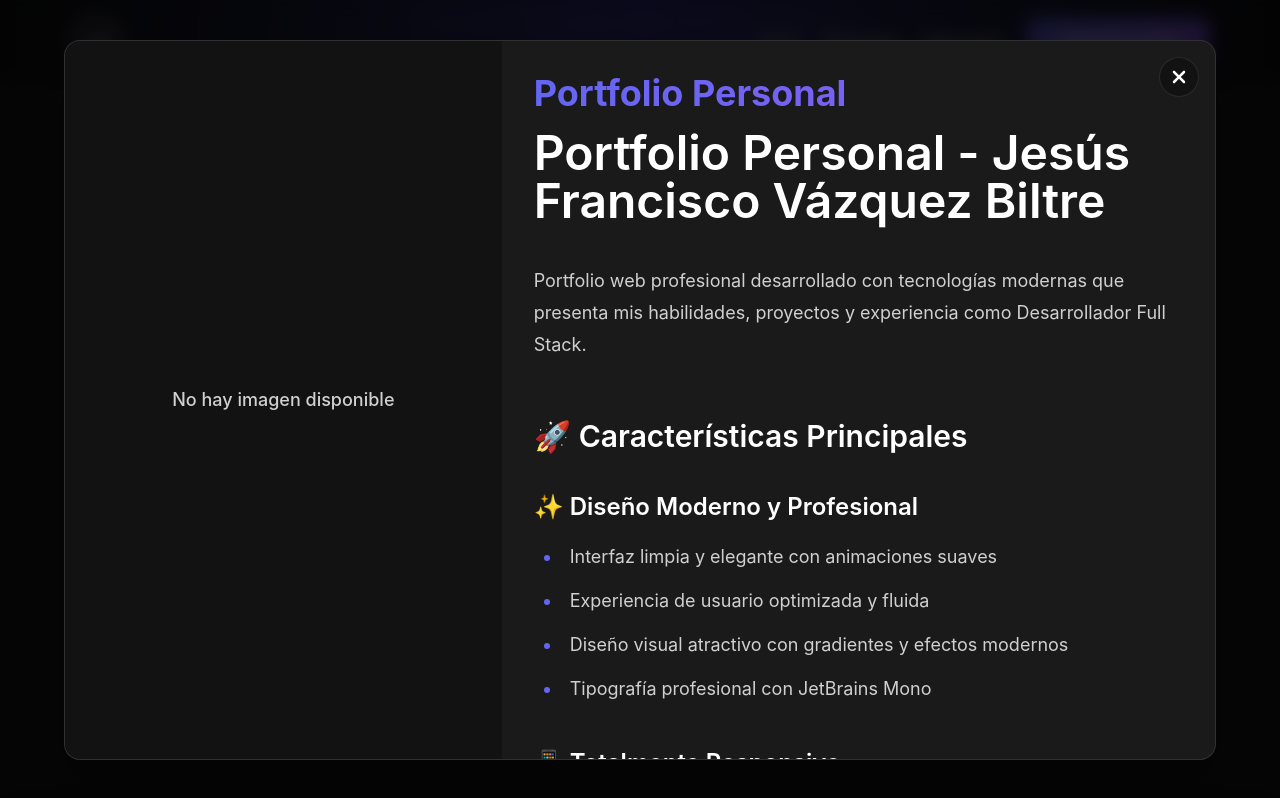
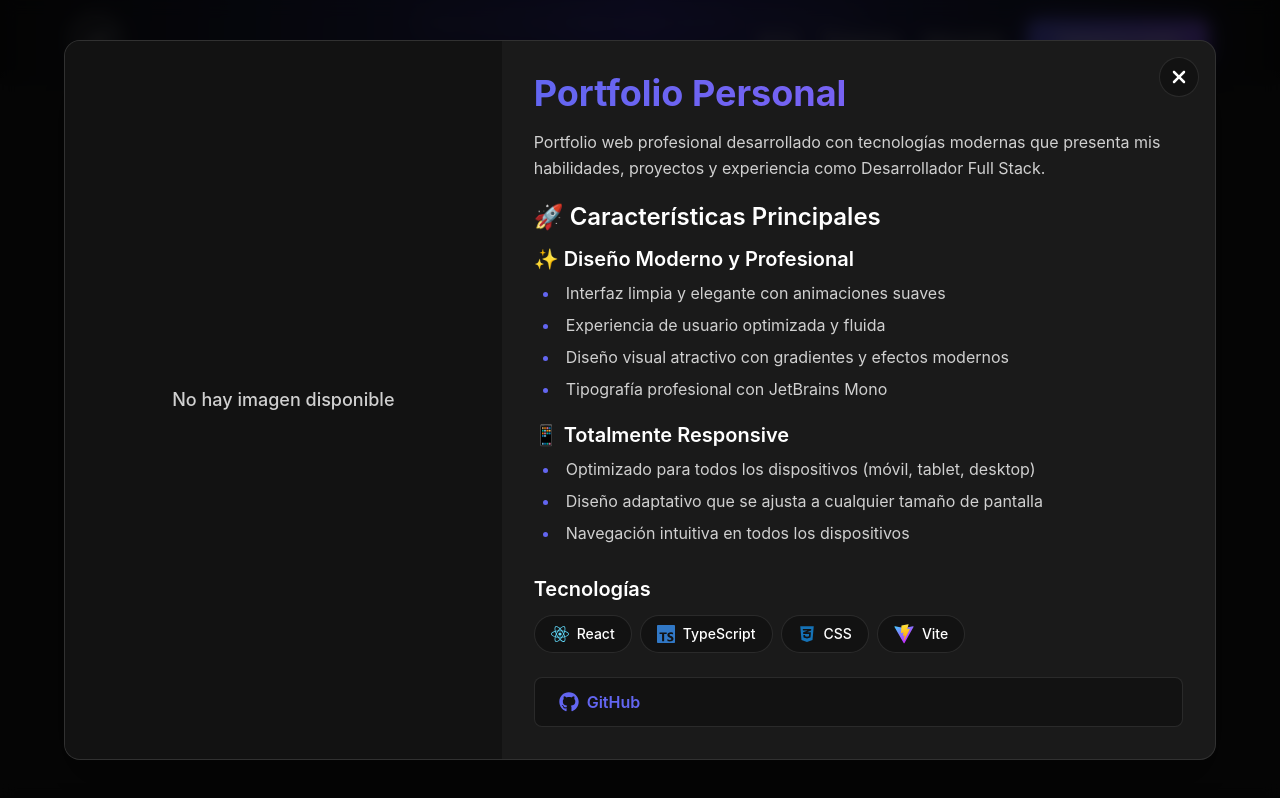
Before and after one commit to jesusfvb/portfolio, a React (Vite) app: page / in a window 1280 px wide. Both pictures are taken after a click on the element 862 px from the left and 1368 px from the top of the page. Shown: the part 968-1766 px from the top of the page. Built offline with nearby package versions, Linux system fonts and the light colour scheme.

Commit message:
refactor(projects): Replace ProjectHeader with ProjectDescription component for improved project detail presentation and streamline layout

```diff
--- a/public/projects_descriptions/portfolio/full.md
+++ b/public/projects_descriptions/portfolio/full.md
@@ -1,5 +1,3 @@
-# Portfolio Personal - Jesús Francisco Vázquez Biltre
-
 Portfolio web profesional desarrollado con tecnologías modernas que presenta mis habilidades, proyectos y experiencia como Desarrollador Full Stack.
 
 ## 🚀 Características Principales
--- a/src/presentation/components/sections/projects/components/detail/ProjectContentSection.tsx
+++ b/src/presentation/components/sections/projects/components/detail/ProjectContentSection.tsx
@@ -1,4 +1,4 @@
-import ProjectHeader from "./ProjectHeader";
+import ProjectDescription from "./ProjectDescription";
 import ProjectTechnologies from "./ProjectTechnologies";
 import ProjectLinks from "./ProjectLinks";
 import type { Project } from "@/domain/interfaces";
@@ -14,14 +14,16 @@ const ProjectContentSection = ({ project }: ProjectContentSectionProps) => {
   return (
     <div className="flex flex-2 flex-col overflow-y-auto md:max-h-[90vh]">
       <div className="flex h-full flex-col justify-between p-6 md:p-8">
-        <div>
-          <ProjectHeader
-            title={project.title}
-            description={description.full}
-          />
+        <div className="flex-1 flex flex-col min-h-0">
+          <h2 className="mb-4 shrink-0 bg-linear-to-r from-[#6366f1] to-[#8b5cf6] bg-clip-text text-3xl font-bold text-transparent md:text-4xl">
+            {project.title}
+          </h2>
+          <div className="flex-1 overflow-y-auto pr-2 min-h-0">
+            <ProjectDescription description={description.full} />
+          </div>
         </div>
 
-        <div>
+        <div className="shrink-0 mt-6">
           <ProjectTechnologies technologies={project.technologies} />
           <ProjectLinks project={project} />
         </div>
--- /dev/null
+++ b/src/presentation/components/sections/projects/components/detail/ProjectDescription.tsx
@@ -0,0 +1,15 @@
+import ReactMarkdown from "react-markdown";
+
+interface ProjectDescriptionProps {
+  description: string;
+}
+
+const ProjectDescription = ({ description }: ProjectDescriptionProps) => {
+  return (
+    <article className="prose prose-invert prose-base max-w-none mb-6 text-[#d0d0d0] text-base [&_h1]:text-white [&_h1]:text-3xl [&_h1]:mb-4 [&_h1]:mt-5 [&_h2]:text-white [&_h2]:text-2xl [&_h2]:mb-3 [&_h2]:mt-4 [&_h3]:text-white [&_h3]:text-xl [&_h3]:mb-2 [&_h3]:mt-3 [&_h4]:text-white [&_h4]:text-lg [&_h4]:mb-2 [&_h4]:mt-3 [&_h5]:text-white [&_h5]:text-base [&_h6]:text-white [&_h6]:text-base [&_h1]:font-semibold [&_h2]:font-semibold [&_h3]:font-semibold [&_p]:text-base [&_p]:leading-relaxed [&_strong]:text-white [&_strong]:font-semibold [&_a]:text-[#6366f1] [&_a]:font-medium [&_a]:no-underline hover:[&_a]:text-[#8b5cf6] hover:[&_a]:underline [&_code]:text-[#8b5cf6] [&_code]:bg-[rgba(99,102,241,0.15)] [&_code]:px-1 [&_code]:py-0.5 [&_code]:rounded [&_code]:font-mono [&_code]:text-sm [&_pre]:bg-[#1a1a1a] [&_pre]:text-[#d0d0d0] [&_pre]:border [&_pre]:border-[rgba(255,255,255,0.1)] [&_pre]:text-sm [&_blockquote]:border-l-[#6366f1] [&_blockquote]:border-l-4 [&_blockquote]:pl-4 [&_blockquote]:italic [&_blockquote]:text-[#a0a0a0] [&_blockquote]:bg-[rgba(99,102,241,0.05)] [&_blockquote]:text-base [&_hr]:border-[rgba(255,255,255,0.1)] [&_ul]:text-[#d0d0d0] [&_ul]:text-base [&_ol]:text-[#d0d0d0] [&_ol]:text-base [&_li]:text-[#d0d0d0] [&_li]:text-base [&_li]:marker:text-[#6366f1]">
+      <ReactMarkdown>{description}</ReactMarkdown>
+    </article>
+  );
+};
+
+export default ProjectDescription;
--- a/src/presentation/components/sections/projects/components/detail/ProjectHeader.tsx
+++ /dev/null
@@ -1,21 +0,0 @@
-import ReactMarkdown from "react-markdown";
-
-interface ProjectHeaderProps {
-  title: string;
-  description: string;
-}
-
-const ProjectHeader = ({ title, description }: ProjectHeaderProps) => {
-  return (
-    <div>
-      <h2 className="mb-4 bg-linear-to-r from-[#6366f1] to-[#8b5cf6] bg-clip-text text-3xl font-bold text-transparent md:text-4xl">
-        {title}
-      </h2>
-      <article className="prose prose-invert prose-lg max-w-none mb-6 text-[#d0d0d0] [&_h1]:text-white [&_h2]:text-white [&_h3]:text-white [&_h4]:text-white [&_h5]:text-white [&_h6]:text-white [&_h1]:font-semibold [&_h2]:font-semibold [&_h3]:font-semibold [&_strong]:text-white [&_strong]:font-semibold [&_a]:text-[#6366f1] [&_a]:font-medium [&_a]:no-underline hover:[&_a]:text-[#8b5cf6] hover:[&_a]:underline [&_code]:text-[#8b5cf6] [&_code]:bg-[rgba(99,102,241,0.15)] [&_code]:px-1 [&_code]:py-0.5 [&_code]:rounded [&_code]:font-mono [&_code]:text-sm [&_pre]:bg-[#1a1a1a] [&_pre]:text-[#d0d0d0] [&_pre]:border [&_pre]:border-[rgba(255,255,255,0.1)] [&_blockquote]:border-l-[#6366f1] [&_blockquote]:border-l-4 [&_blockquote]:pl-4 [&_blockquote]:italic [&_blockquote]:text-[#a0a0a0] [&_blockquote]:bg-[rgba(99,102,241,0.05)] [&_hr]:border-[rgba(255,255,255,0.1)] [&_ul]:text-[#d0d0d0] [&_ol]:text-[#d0d0d0] [&_li]:text-[#d0d0d0] [&_li]:marker:text-[#6366f1]">
-        <ReactMarkdown>{description}</ReactMarkdown>
-      </article>
-    </div>
-  );
-};
-
-export default ProjectHeader;
```
